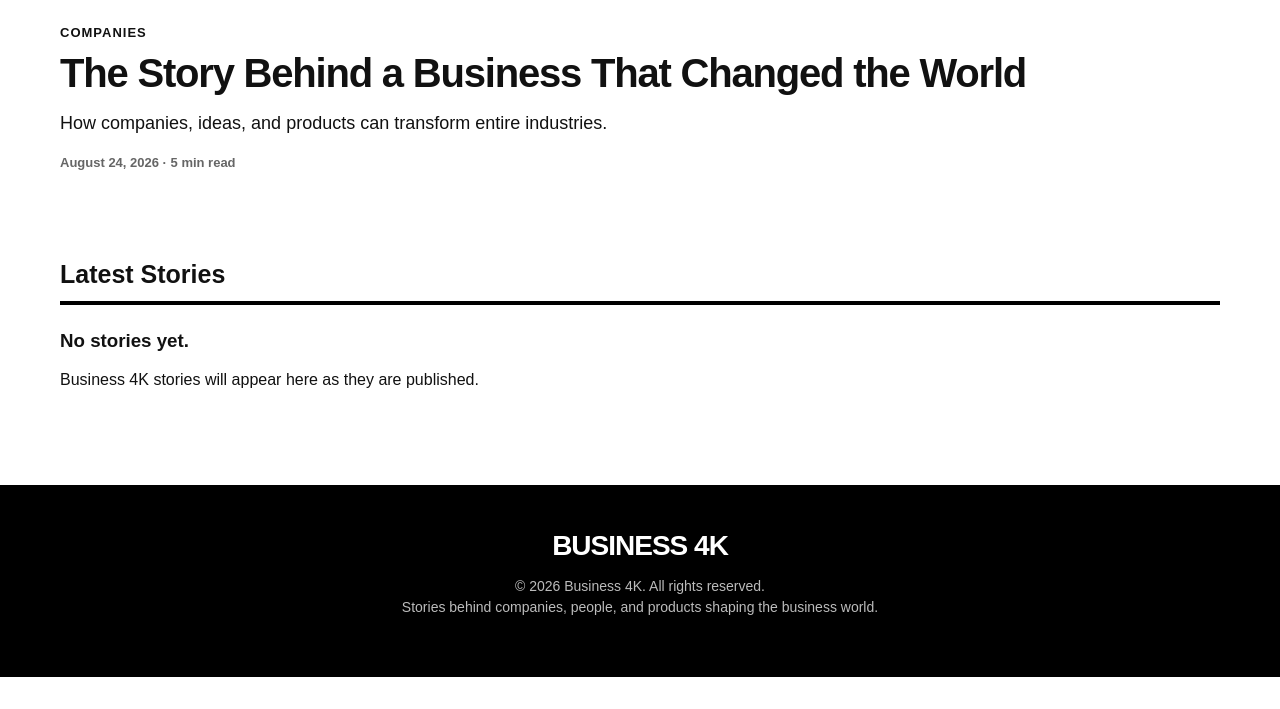
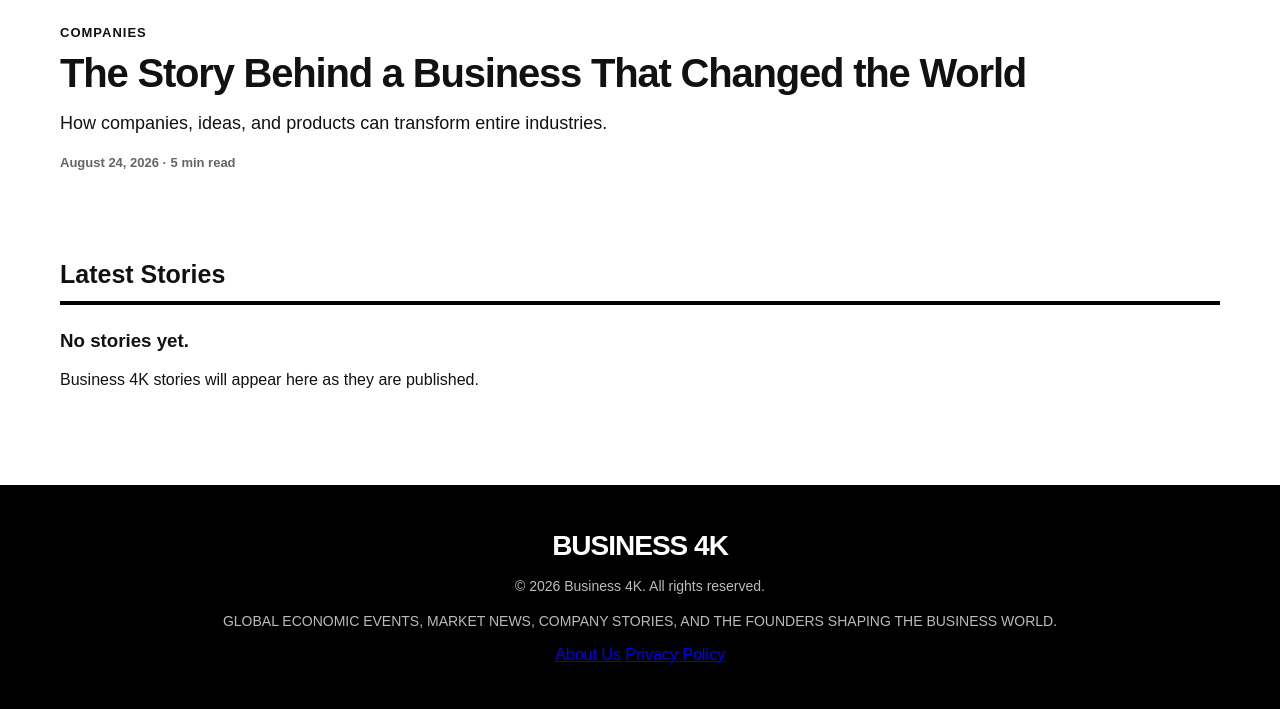
Before and after one commit to business4k/business4k, a Jekyll site: the page built from index.html, in a window 1280 px wide and 1270 px high. Shown: the part 561-1270 px from the top of the window. Built offline with Jekyll 4.4.1, drawn with Linux system fonts in a browser that asks for light colours; a script that is not in the unit is left out.

Commit message:
Enhance footer with new content and links
Added footer description and updated copyright text.

```diff
--- a/_includes/footer.html
+++ b/_includes/footer.html
@@ -1,7 +1,18 @@
 <footer class="site-footer">
+
   <div class="footer-logo">BUSINESS 4K</div>
-  <p>
-    &copy; {{ site.time | date: "%Y" }} Business 4K. All rights reserved.<br>
-    Stories behind companies, people, and products shaping the business world.
+
+  <p class="footer-copyright">
+    &copy; {{ site.time | date: "%Y" }} Business 4K. All rights reserved.
   </p>
+
+  <p class="footer-description">
+    GLOBAL ECONOMIC EVENTS, MARKET NEWS, COMPANY STORIES, AND THE FOUNDERS SHAPING THE BUSINESS WORLD.
+  </p>
+
+  <nav class="footer-links">
+    <a href="{{ '/about.html' | relative_url }}">About Us</a>
+    <a href="{{ '/privacy-policy.html' | relative_url }}">Privacy Policy</a>
+  </nav>
+
 </footer>
```
